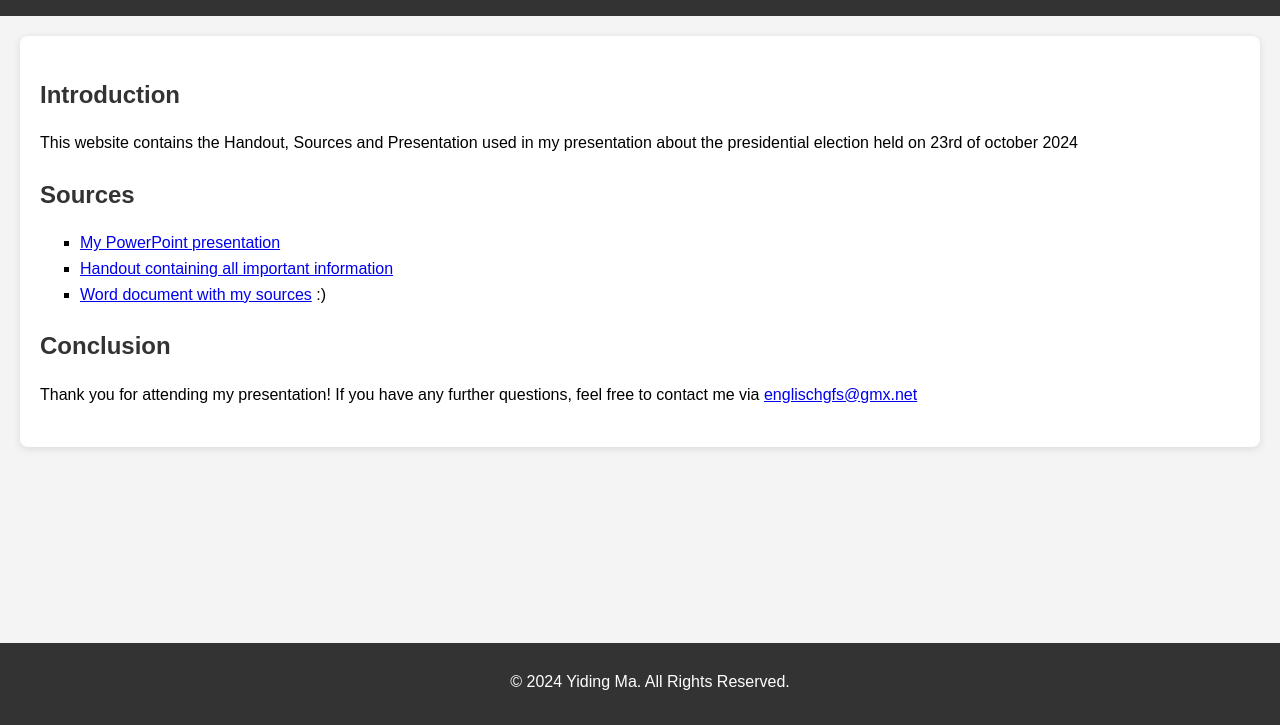
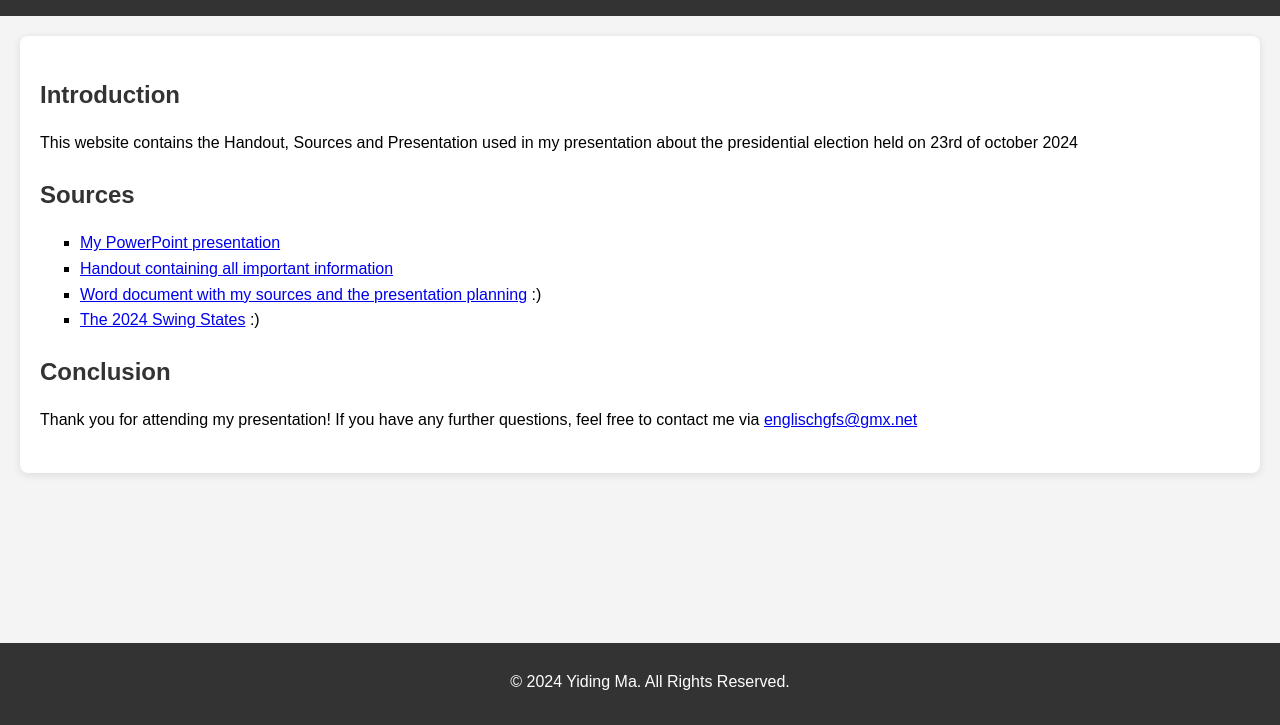
Before and after one commit to englischgfs/englischgfs.github.io, a plain HTML site: page index.html in a window 1280 px wide. Shown: the part 75-800 px from the top of the page. Drawn offline with Linux system fonts and the light colour scheme.

Commit message:
Update index.html

```diff
--- a/index.html
+++ b/index.html
@@ -30,7 +30,8 @@
             <ul class="source-list">
                 <li><a href="Englisch_GFS.pptx" download>My PowerPoint presentation</a></li>
                 <li><a href="Englisch_GFS_Handout.docx" download>Handout containing all important information</a></li>
-                <li><a href="Englisch_GFS_outline.docx" download>Word document with my sources</a> :)</li>
+                <li><a href="Englisch_GFS_outline.docx" download>Word document with my sources and the presentation planning</a> :)</li>
+                <li><a href="https://www.washingtonpost.com/elections/interactive/2024/2024-swing-states-trump-harris/">The 2024 Swing States</a> :)</li>
             </ul>
         </section>
 
```
